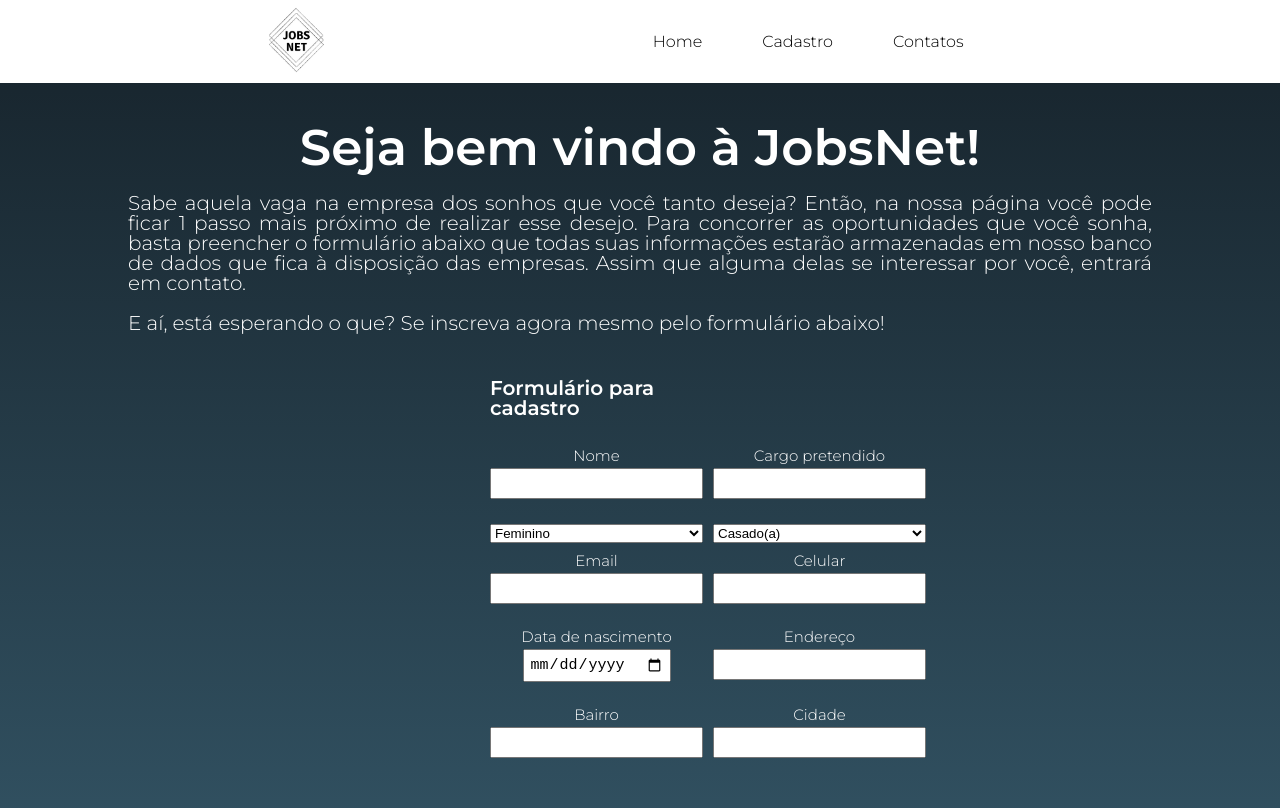
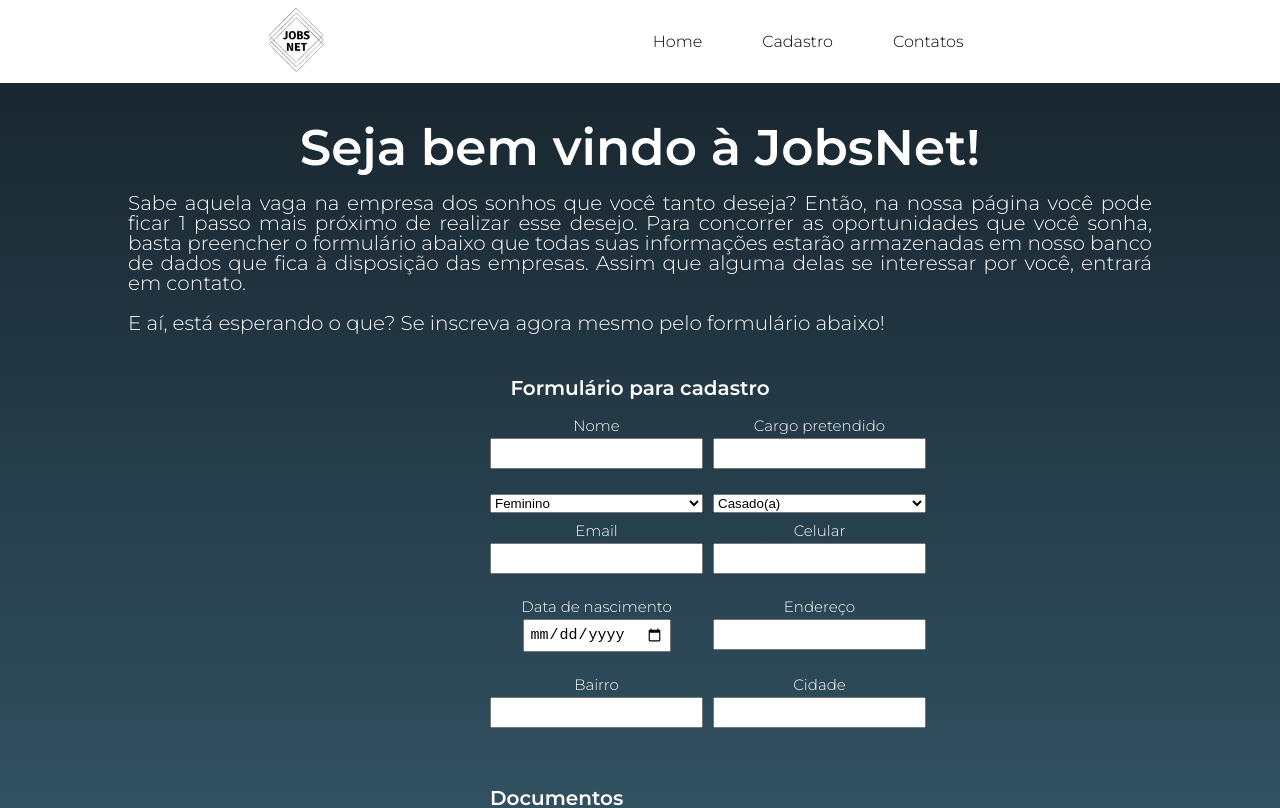
Before and after one commit to pinheiroduda/gama-academy-final-project, a React (Create React App) app in the folder Frontend/: page / in a window 1280 px wide. Shown: the top 808 px of the page. Built offline with nearby package versions, Linux system fonts and the light colour scheme.

Commit message:
refactor: removes yup validation

```diff
--- a/Frontend/src/components/FormNew/index.js
+++ b/Frontend/src/components/FormNew/index.js
@@ -1,8 +1,6 @@
 import React from 'react'
 import { useForm } from 'react-hook-form'
-import { yupResolver } from '@hookform/resolvers/yup'
 
-import schema from './validation'
 import Field from '../Field/index'
 import { FormDocumentStyle, Input, FormStyle, Title } from '../Form/style'
 const FormNew = () => {
@@ -10,9 +8,7 @@ const FormNew = () => {
     register,
     handleSubmit,
     formState: { errors }
-  } = useForm({
-    resolver: yupResolver(schema)
-  })
+  } = useForm()
 
   const newUser = user => {
     console.log(user)
@@ -20,17 +16,14 @@ const FormNew = () => {
 
   return (
     <>
+      <Title> Formulário para cadastro </Title>
       <FormStyle onSubmit={handleSubmit(newUser)}>
-        <Title> Formulário para cadastro </Title>
-        <br></br>
         <Field.Text label="Nome" type="text" {...register('name')} />
-        {errors?.name?.message}
         <Field.Text
           label="Cargo pretendido"
           type="text"
           {...register('position')}
         />
-        {errors?.position?.message}
         <select {...register('gender')}>
           <option value="female">Feminino</option>
           <option value="male">Masculino</option>
@@ -42,29 +35,21 @@ const FormNew = () => {
           <option value="other">Outro</option>
         </select>
         <Field.Text label="Email" type="email" {...register('email')} />
-        {errors?.email?.message}
         <Field.Text label="Celular" type="tel" {...register('tel')} />
-        {errors?.tel?.message}
         <Field.Text
           label="Data de nascimento"
           type="date"
           {...register('date')}
         />
-        {errors?.date?.message}
         <Field.Text label="Endereço" type="text" {...register('address')} />
-        {errors?.address?.message}
         <Field.Text label="Bairro" type="text" {...register('district')} />
-        {errors?.district?.message}
         <Field.Text label="Cidade" type="text" {...register('city')} />
-        {errors?.city?.message}
       </FormStyle>
       <FormDocumentStyle>
         <Title> Documentos </Title>
         <br></br>
         <Field.Text label="Identidade" type="text" {...register('email')} />
-        {errors?.email?.message}
         <Field.Text label="CPF" type="text" {...register('tel')} />
-        {errors?.tel?.message}
       </FormDocumentStyle>
       <Input type="submit" value="Enviar" />
     </>
--- a/Frontend/src/components/FormNew/validation.js
+++ /dev/null
@@ -1,14 +0,0 @@
-import * as yup from 'yup'
-
-const schema = yup.object().shape({
-  name: yup.string().min(2).required('Nome é obrigatório (min 2 caracteres)'),
-  position: yup.string().required('Cargo pretendido é obrigatório)'),
-  email: yup.string().email().required('Email é obrigatório'),
-  tel: yup.string().required('Celular é obrigatório (min 11 caracteres'),
-  date: yup.date().required('Data de nascimento é obrigatória'),
-  address: yup.string().required('Endereço é obrigatório'),
-  district: yup.string().required('Bairro é obrigatório'),
-  city: yup.string().required('Cidade é obrigatória')
-})
-
-export default schema
```
